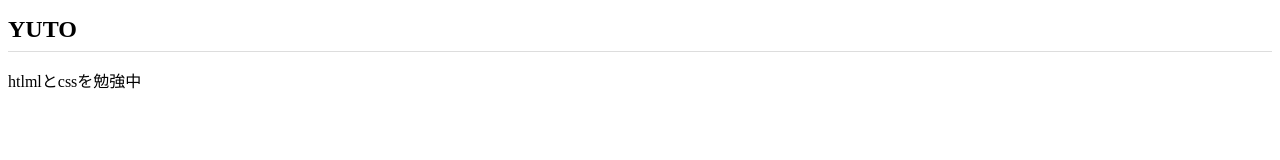
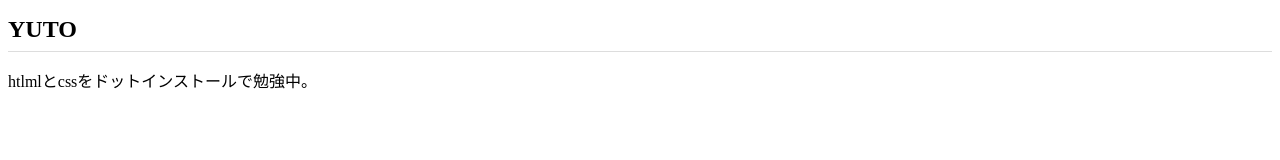
Before and after one commit to yutotama/yutotama.github.io, a plain HTML site: page index.html in a window 1280 px wide. Drawn offline with Linux system fonts and the light colour scheme.

Commit message:
Add files via upload

```diff
--- a/index.html
+++ b/index.html
@@ -7,6 +7,6 @@
 </head>
 <body>
   <h1>YUTO</h1>
-  <p>htlmlとcssを勉強中</p>
+  <p>htlmlとcssをドットインストールで勉強中。</p>
 </body>
 </html>
```
